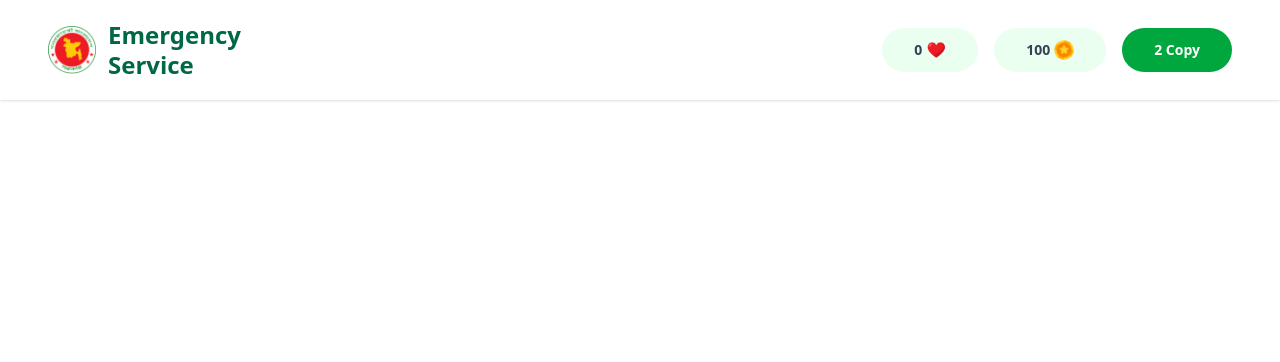
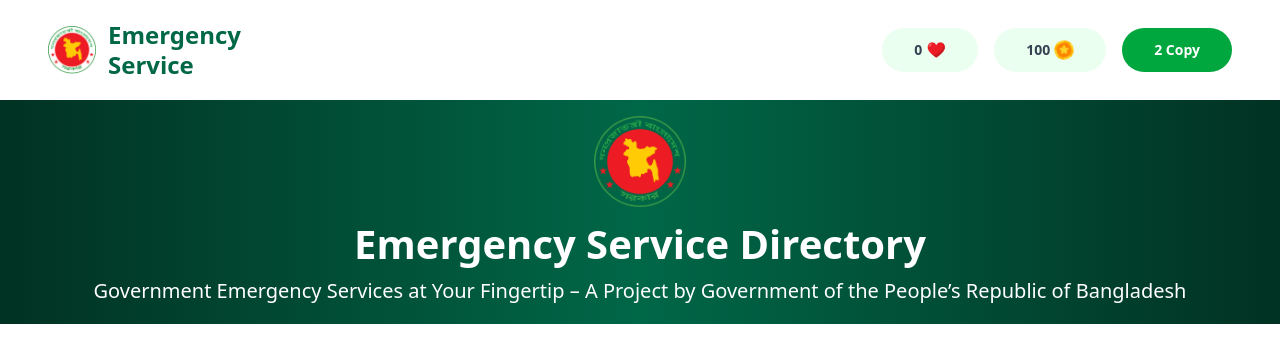
Before and after one commit to sumon72/assaignment5, a plain HTML site: page index.html in a window 1280 px wide. Drawn offline with nearby package versions, Linux system fonts and the light colour scheme.

Commit message:
update banner section

```diff
--- a/index.html
+++ b/index.html
@@ -46,6 +46,21 @@
         </div>
     </header>
 
+    <section class="w-full bg-gradient-to-r from-[#013223] via-[#006747] to-[#013223] text-center flex flex-col
+    items-center justify-center py-4">
+        <img src="assets/logo.png" alt="Govt Logo"
+            class="w-20 h-20 sm:w-21 sm:h-21 md:w-22 md:h-22 lg:w-23 lg:h-23 mb-2">
+        <h1 class="text-[28px] sm:text-[32px] md:text-[36px] lg:text-[40px]
+             font-bold text-white leading-snug mb-1">
+            Emergency Service Directory
+        </h1>
+        <p class="text-[16px] sm:text-[18px] md:text-[20px]
+            text-white leading-relaxed">
+            Government Emergency Services at Your Fingertip – A Project by Government of the People’s Republic of
+            Bangladesh
+        </p>
+
+    </section>
 
 
 </body>
```
